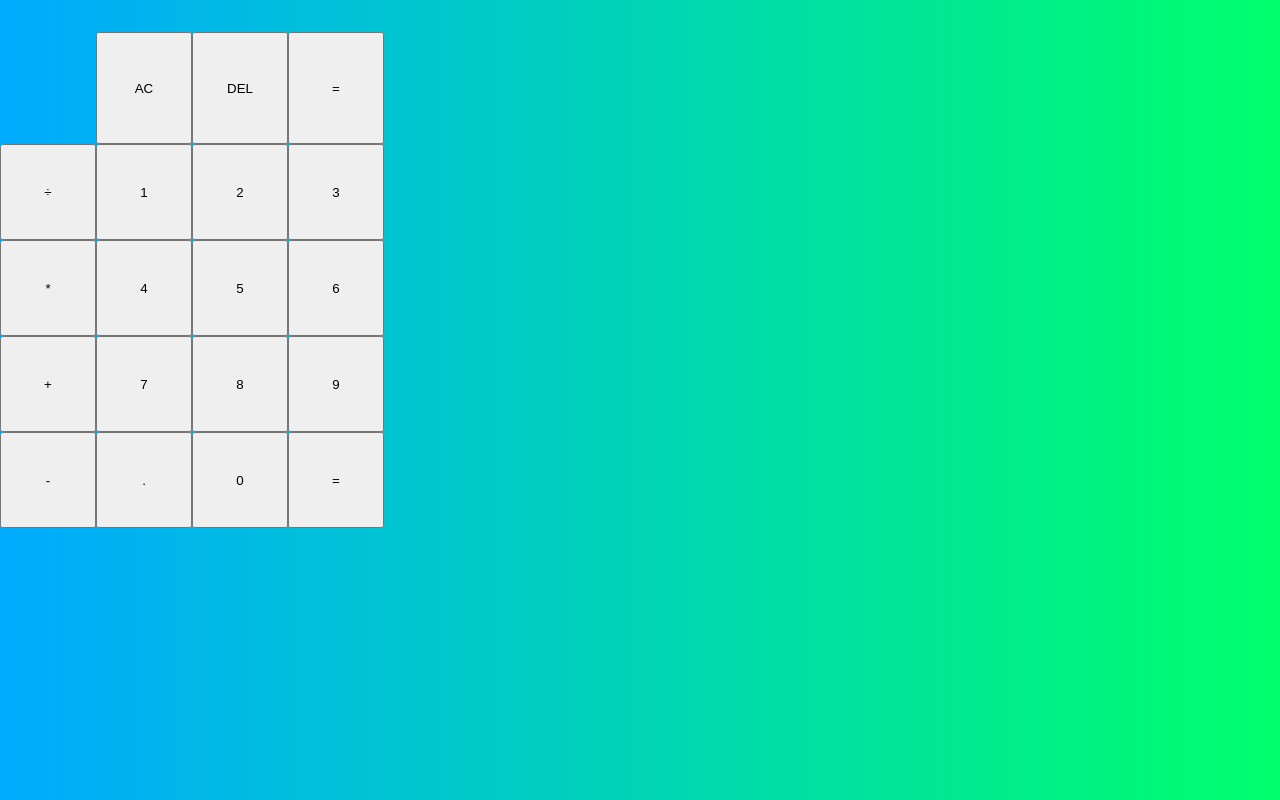
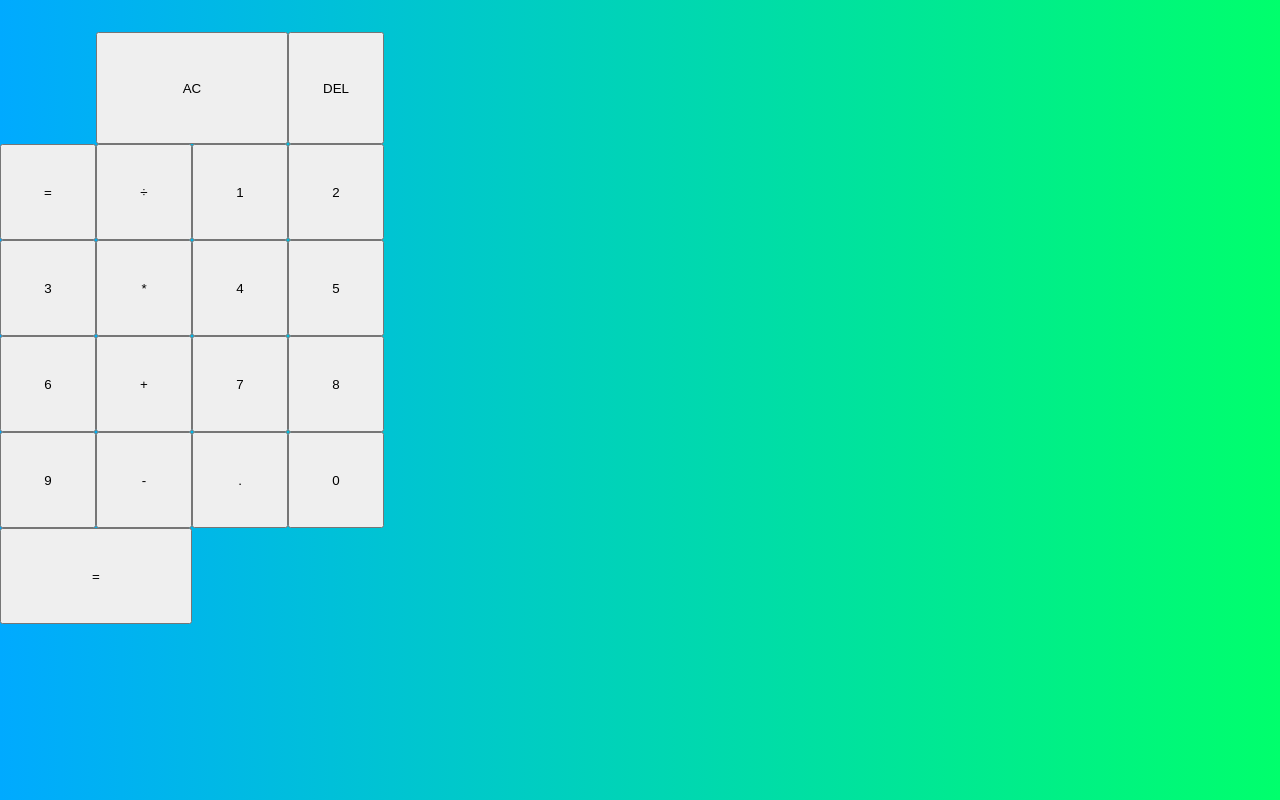
Before and after one commit to Eben717/calculator_app, a React (Create React App) app in the folder calc_app/: page / in a window 1280 px wide. Built offline with nearby package versions, Linux system fonts and the light colour scheme.

Commit message:
added span-two

```diff
--- a/calc_app/src/style.css
+++ b/calc_app/src/style.css
@@ -13,3 +13,7 @@ body{
     grid-template-columns: repeat(4, 6rem);
     grid-template-rows: minmax(7rem, auto) repeat(5, 6rem);
 }
+
+.span-two{
+    grid-column: span 2;
+}
```
